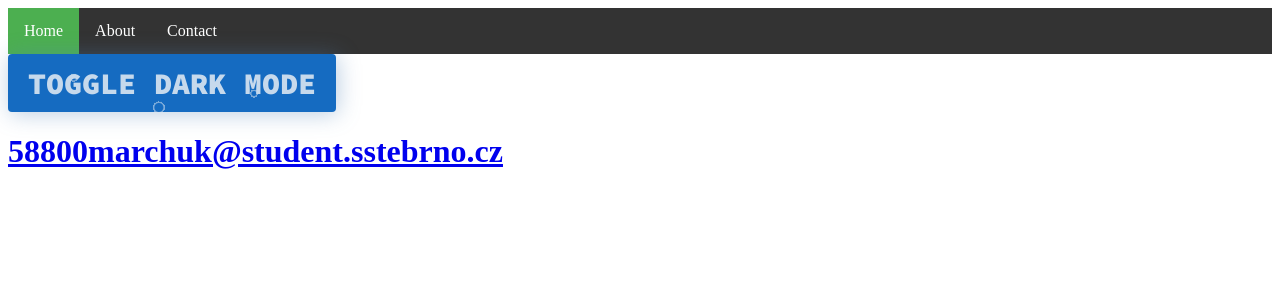
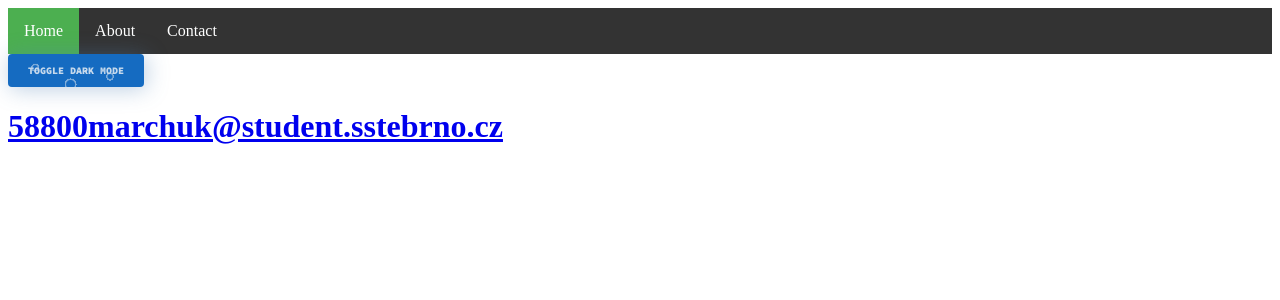
Before and after one commit to MarchukSWA/project, a PHP site: page /constacts.html in a window 1280 px wide. Shown: the top 300 px of the page. Run offline with PHP 8.4, Linux system fonts and the light colour scheme.

Commit message:
Add files via upload

```diff
--- a/button-bubbles.css
+++ b/button-bubbles.css
@@ -20,7 +20,7 @@ button {
     font-family: "Source Code Pro";
     font-weight: 900;
     text-transform: uppercase;
-    font-size: 30px;
+    font-size: 10px;
     color: var(--text-color);
     background-color: var(--btn-color);
     box-shadow: var(--shadow-color) 2px 2px 22px;
```
